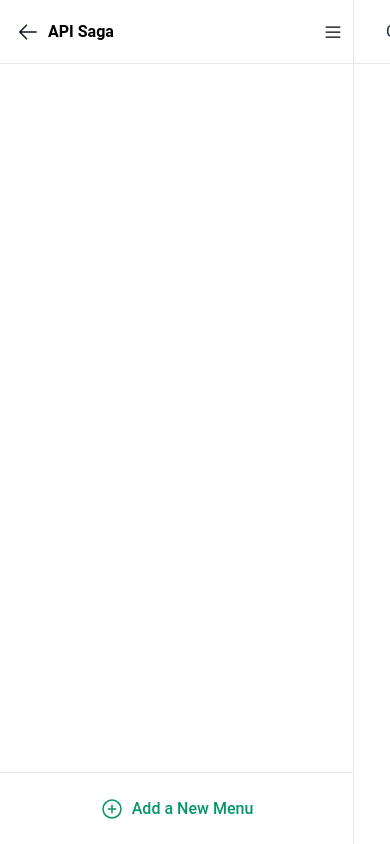
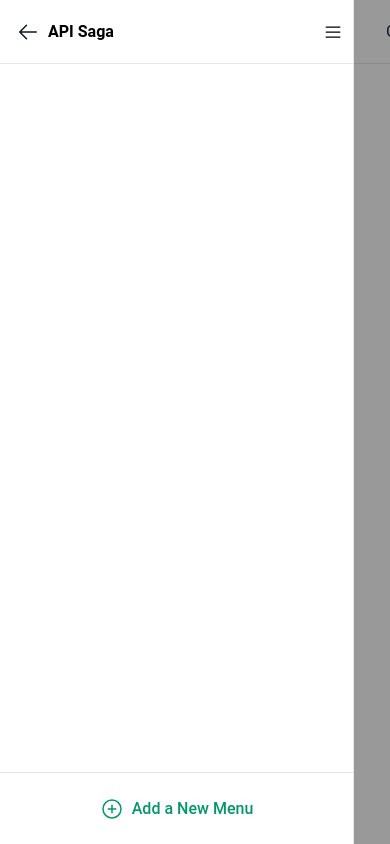
Before and after one commit to umardev500/svelete-ui, a SvelteKit app: page / in a window 390 px wide. Shown: the top 844 px of the page. Built offline with nearby package versions, Linux system fonts and the light colour scheme.

Commit message:
setup sidebar for mobile

```diff
--- a/src/components/organisms/sidebar/Sidebar.svelte
+++ b/src/components/organisms/sidebar/Sidebar.svelte
@@ -29,7 +29,9 @@
 	// Fetch Menus data from server
 </script>
 
-<aside class="sidebar {sidebarOpen ? 'show' : ''} bottom-0 top-0 left-0 pb-6 border-r">
+<aside
+	class="sidebar {sidebarOpen ? 'show' : ''} bottom-0 top-0 left-0 pb-6 border-r bg-white z-20"
+>
 	<div class="flex items-center border-b h-16 px-4 heading relative">
 		<div class="flex items-center gap-2 text-nowrap text w-full">
 			<span class="text-gray-900">
--- a/src/routes/+layout.svelte
+++ b/src/routes/+layout.svelte
@@ -17,15 +17,77 @@
 </script>
 
 <Sidebar {sidebarOpen} on:toggle={toggleSidebar} />
+<div class="backdrop {sidebarOpen ? 'show' : ''}"></div>
 <Header {sidebarOpen} />
-<main style="--sidebar-width: {sidebarOpen ? '22.125rem' : '4.5rem'}">
+<main class="main-content-wrapper" style="--sidebar-width: {sidebarOpen ? '22.125rem' : '4.5rem'}">
 	<slot></slot>
 </main>
 <Footer />
 
-<style>
-	main {
-		margin-left: var(--sidebar-width);
+<style lang="scss">
+	.backdrop {
+		position: fixed;
+		top: 0;
+		left: 0;
+		width: 100vw;
+		height: 100vh;
+		background-color: rgba(0, 0, 0, 0);
+		pointer-events: none;
+		z-index: 10;
+		transition: background-color var(--margin-transition-duration) var(--margin-timing-function);
+
+		&.show {
+			background-color: rgba(0, 0, 0, 0.4);
+			pointer-events: all;
+		}
+
+		/* Middle */
+		@media screen and (min-width: 768px) {
+		}
+
+		/* Large */
+		@media screen and (min-width: 1024px) {
+			background-color: transparent;
+			pointer-events: none;
+
+			&.show {
+				pointer-events: all;
+				background-color: transparent;
+			}
+		}
+
+		/* XLarge */
+		@media screen and (min-width: 1280px) {
+		}
+
+		/* XXLarge */
+		@media screen and (min-width: 1536px) {
+		}
+	}
+
+	.backdrop.show {
+		pointer-events: all;
+	}
+
+	main.main-content-wrapper {
 		transition: margin-left var(--margin-transition-duration) var(--margin-timing-function);
+		margin-left: 4.5rem;
+
+		/* Middle */
+		@media screen and (min-width: 768px) {
+		}
+
+		/* Large */
+		@media screen and (min-width: 1024px) {
+			margin-left: var(--sidebar-width);
+		}
+
+		/* XLarge */
+		@media screen and (min-width: 1280px) {
+		}
+
+		/* XXLarge */
+		@media screen and (min-width: 1536px) {
+		}
 	}
 </style>
```
